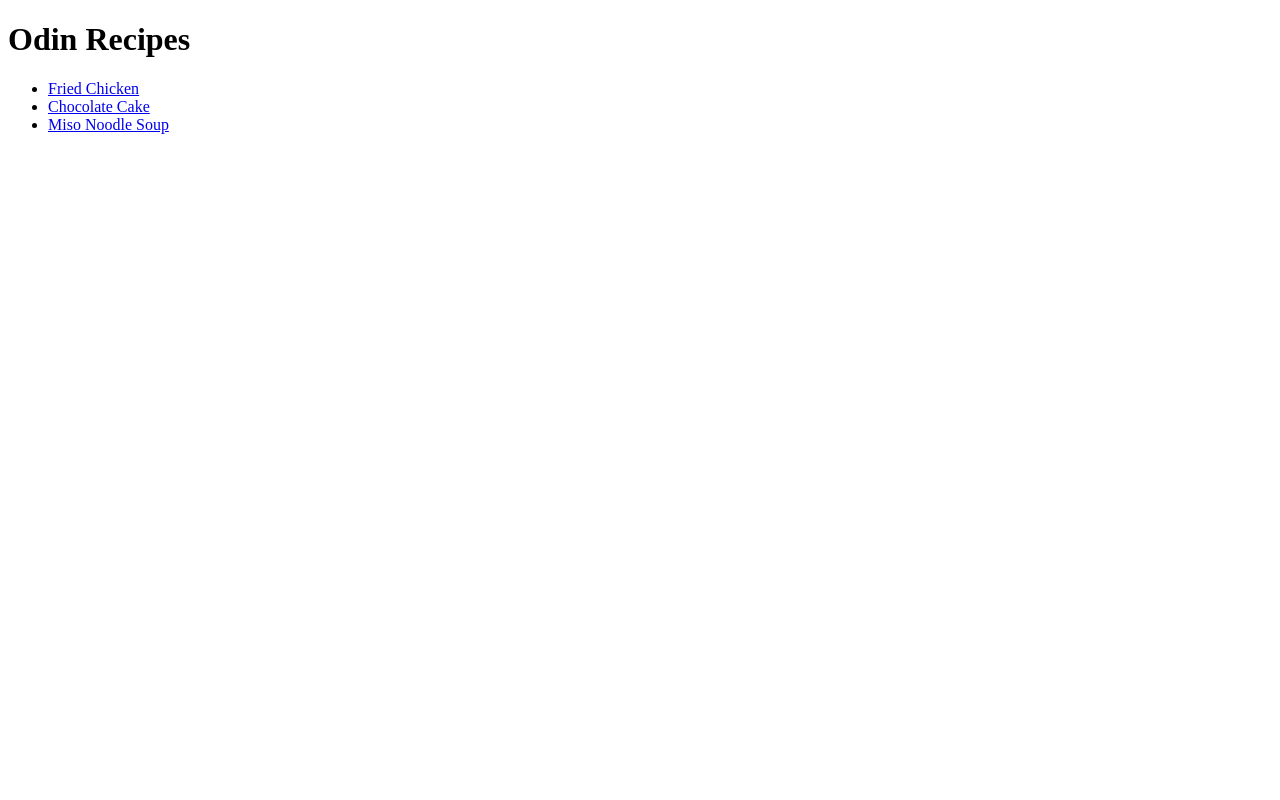
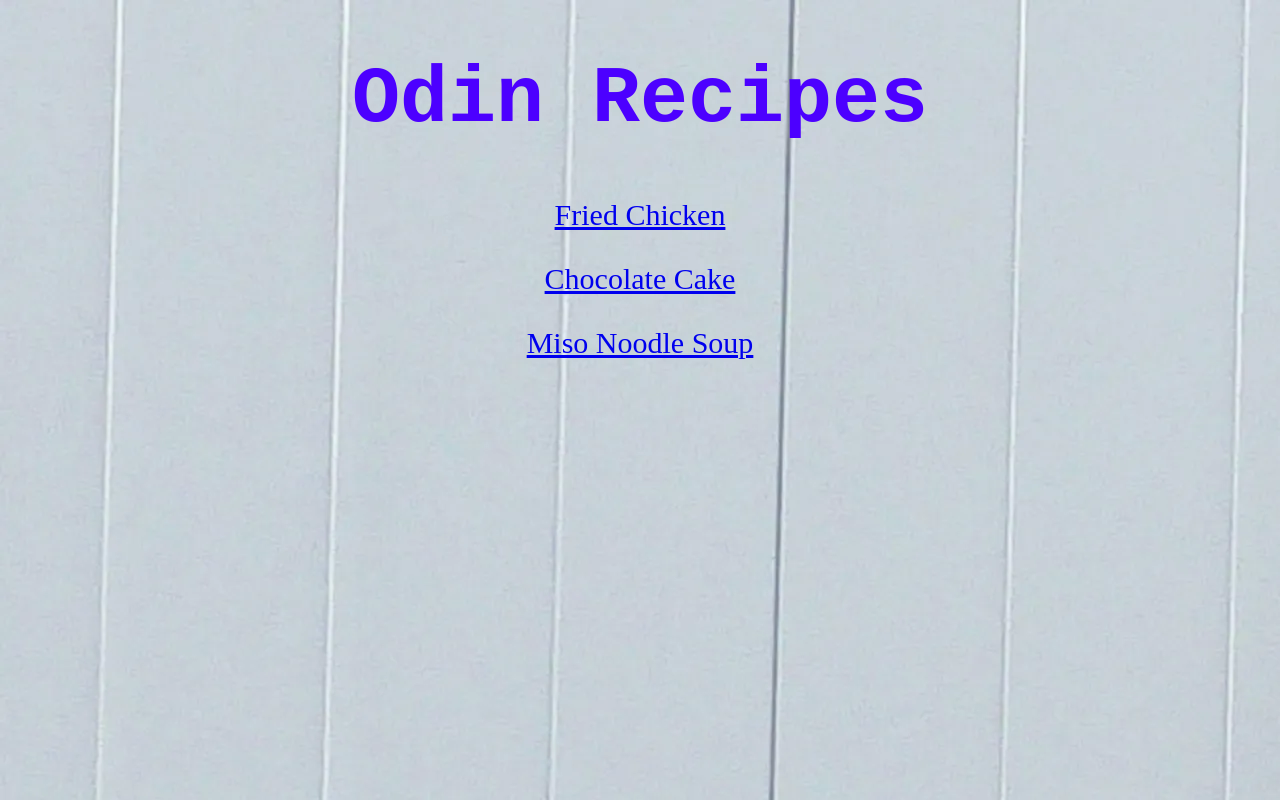
Before and after one commit to matg3yhs/odin-recipes, a plain HTML site: page index.html in a window 1280 px wide. Drawn offline with Linux system fonts and the light colour scheme.

Commit message:
Added css file and image to the home page, removed the list from the home page.

```diff
--- a/index.html
+++ b/index.html
@@ -2,17 +2,17 @@
 
 <html lang="en">
     <head>
+        <link rel="stylesheet" href="style.css"
         <meta charset="UTF-8">
         <title>Odin Recipes</title>
     </head>
 
     <body>
         <h1> Odin Recipes</h1>
-        <ul>
-            <li><a href="recipes/chicken.html">Fried Chicken</a></li>
-            <li><a href="recipes/chocolate-cake.html">Chocolate Cake</a></li>
-            <li><a href="recipes/miso-noodle-soup.html">Miso Noodle Soup</a></li>
-          </ul>
+        <p><a href="recipes/chicken.html">Fried Chicken</a></p>
+        <p><a href="recipes/chocolate-cake.html">Chocolate Cake</a></p>
+        <p><a href="recipes/miso-noodle-soup.html">Miso Noodle Soup</a></p>
+
 
 
     </body>
--- /dev/null
+++ b/style.css
@@ -0,0 +1,15 @@
+h1 {
+    font-size: 80px;
+    text-align: center;
+    font-family: 'Courier New', monospace;
+    color: #4c00ff;
+}
+
+p {
+    font-size: 30px;
+    text-align: center;
+}
+
+body {
+    background-image: url("Bladee.jpg");
+}
```
Also changed, not shown: Bladee.jpg (added).
